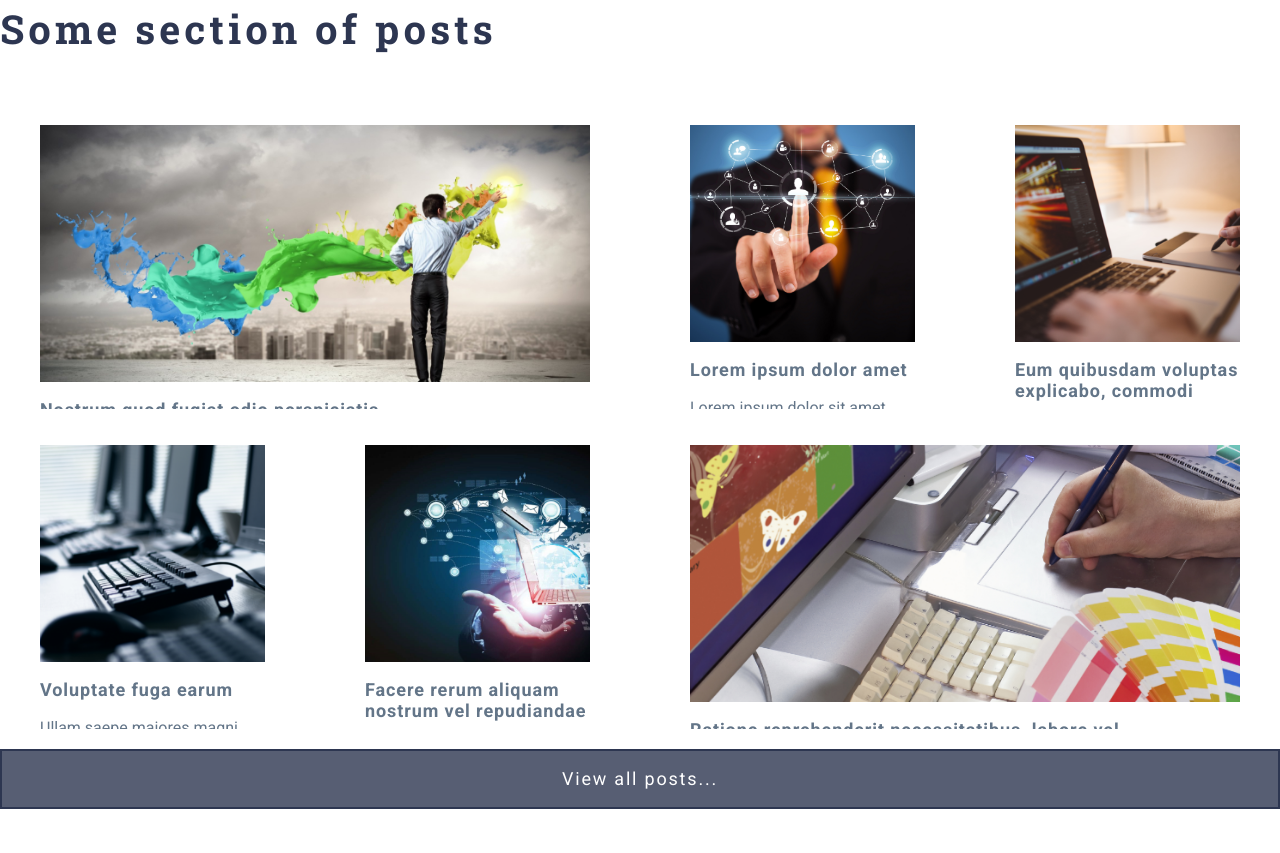
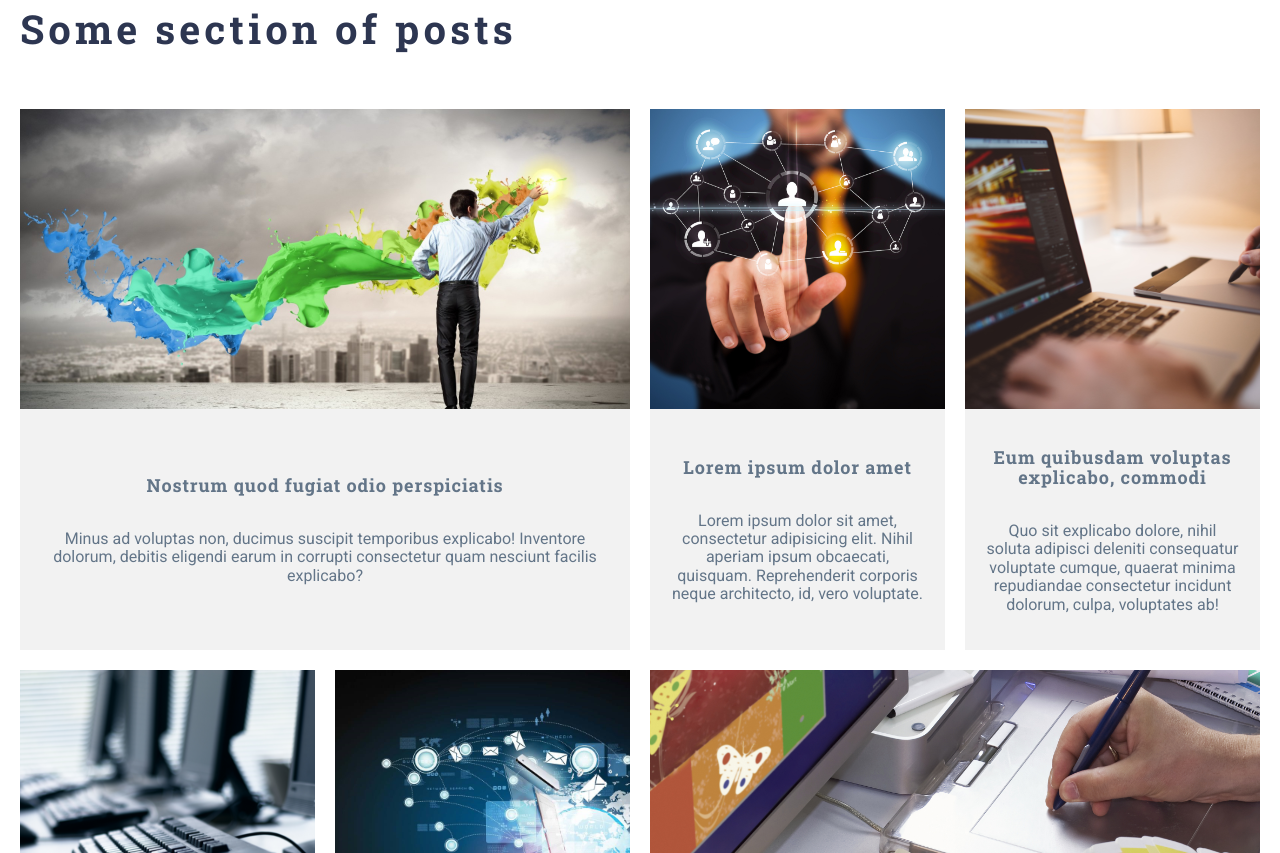
Before and after one commit to mgmoldova/grid-project, a website: page index.html in a window 1280 px wide. Shown: the part 2660-3513 px from the top of the page. Drawn offline with Linux system fonts and the light colour scheme.

Commit message:
style posts section

```diff
--- a/assets/scss/sections/_section-posts.scss
+++ b/assets/scss/sections/_section-posts.scss
@@ -1,16 +1,10 @@
 .posts {
+    @extend %section;
 
     &__container {
        @extend %container;
     }
 
-    h2 {
-        margin-top: 0px;
-    }
-    @include lg-min {
-        padding-top: $gap * 5;
-        padding-bottom: $gap * 5;
-    }
     &__grid {
         display: grid;
         padding-bottom: $gap;
@@ -22,14 +16,43 @@
             "p4 p5 p6 p6";
         grid-template-columns: repeat(4, 1fr);
         }
+
+        @include lg-md {
+        grid-template-areas:
+            "p1 p1 p2"
+            "p3 p4 p4"
+            "p5 p5 p6";
+        grid-template-columns: repeat(3, 1fr);
+        }
+
+        @include sm {
+            grid-template-areas:
+            "p1"
+            "p2"
+            "p3"
+            "p4"
+            "p5"
+            "p6";
+            grid-template-columns: 1fr;
+        }
+
     }
+    &__button {
+        @extend %btn-wrapper;
+      }
 }
 
 .post {
     &-item {
         transition: background-color 0.5s;
-        background-color: $color-light;
+        background-color: lighten($color-gray-light, 5.2%);
 
+        &:hover {
+            background-color: darken($color-gray-light, 5.2%);
+            .post-item__image img {
+                transform: scale(1.1);
+            }
+        }
         &__link {
             display: grid;
             overflow: hidden;
@@ -48,14 +71,16 @@
                         width: 100%;
                         transition: transform 0.5s;
                         object-fit: cover;
+
                 }
             }
-        }
+
 
         &__caption {
                 display: grid;
                 align-content: center;
-                padding: 20px;
+                padding: $gap;
+
 
                 p {
                     transition: color 0.5s;
@@ -68,8 +93,8 @@
                     font-family: $font-header;
                 }
             }
+    }
 }
-
 
 .post-item:nth-of-type(1) {
     grid-area: p1;
--- a/index.html
+++ b/index.html
@@ -173,92 +173,92 @@ SEO                 img-seo.png
     </section>
 
     <section class="posts">
-      <div class="posts_container">
+      <div class="posts__container">
         <h2>Some section of posts</h2>
         <div class="posts__grid">
           <article class="post-item">
             <a href="" class="post-item__link">
-              <figure>
+
                 <div class="post-item__image"><img src="assets/img/img-post-1.png" alt="wave"></div>
-                <figcaption class="post-item__caption">
+                <div class="post-item__caption">
                   <h3>Nostrum quod fugiat odio perspiciatis</h3>
                   <p>Minus ad voluptas non, ducimus suscipit temporibus explicabo! Inventore dolorum, debitis eligendi
                     earum in
                     corrupti consectetur quam nesciunt facilis explicabo?</p>
-                </figcaption>
-              </figure>
+                </div>
+
             </a>
           </article>
           <article class="post-item">
             <a href="" class="post-item__link">
-              <figure>
+
                 <div class="post-item__image"><img src="assets/img/img-post-2.png"></div>
-                <figcaption class="post-item__caption">
+                <div class="post-item__caption">
                   <h3>Lorem ipsum dolor amet</h3>
                   <p>Lorem ipsum dolor sit amet,
                     consectetur adipisicing elit. Nihil
                     aperiam ipsum obcaecati, quisquam.
                     Reprehenderit corporis neque
                     architecto, id, vero voluptate.</p>
-                </figcaption>
-              </figure>
+                </div>
+
             </a>
           </article>
           <article class="post-item">
             <a href="" class="post-item__link">
-              <figure>
+
                 <div class="post-item__image"><img src="assets/img/img-post-3.png"></div>
-                <figcaption class="post-item__caption">
+                <div class="post-item__caption">
                   <h3>Eum quibusdam voluptas explicabo, commodi</h3>
                   <p>Quo sit explicabo dolore, nihil soluta
                     adipisci deleniti consequatur voluptate
                     cumque, quaerat minima repudiandae
                     consectetur incidunt dolorum, culpa,
                     voluptates ab!</p>
-                </figcaption>
-              </figure>
+                </div>
+
             </a>
           </article>
           <article class="post-item">
             <a href="" class="post-item__link">
-              <figure>
+
                 <div class="post-item__image"><img src="assets/img/img-post-4.png"></div>
-                <figcaption class="post-item__caption">
+                <div class="post-item__caption">
                   <h3>Voluptate fuga earum</h3>
                   <p>Ullam saepe maiores magni,
                     consequatur perferendis earum
                     veniam officiis sapiente a veritatis
                     corporis voluptatum repellendus,
                     autem dolore molestiae suscipit quia!</p>
-                </figcaption>
-              </figure>
+                </div>
+
             </a>
           </article>
           <article class="post-item">
             <a href="" class="post-item__link">
-              <figure>
+
                 <div class="post-item__image"><img src="assets/img/img-post-5.png"></div>
-                <figcaption class="post-item__caption">
+                <div class="post-item__caption">
                   <h3>Facere rerum aliquam nostrum vel repudiandae</h3>
                   <p>Quo sit explicabo dolore, nihil soluta
                     adipisci deleniti consequatur voluptate
                     cumque, quaerat minima repudiandae
                     consectetur incidunt dolorum, culpa,
                     voluptates ab!</p>
-                </figcaption>
-              </figure>
+                </div>
+
             </a>
           </article>
           <article class="post-item">
             <a href="" class="post-item__link">
-              <figure>
+
                 <div class="post-item__image"><img src="assets/img/img-post-6.png"></div>
-                <figcaption class="post-item__caption">
+                <div class="post-item__caption">
                   <h3>Ratione reprehenderit necessitatibus, labore vel</h3>
                   <p>Ad est voluptate sunt, cupiditate, voluptatem dignissimos corporis unde cumque distinctio, ab odio
                     dolores
                     molestias non cum fugiat enim voluptatibus!</p>
-                </figcaption>
+                </div>
               </figure>
             </a>
           </article>
```
Also changed, not shown: assets/css/style.css.
